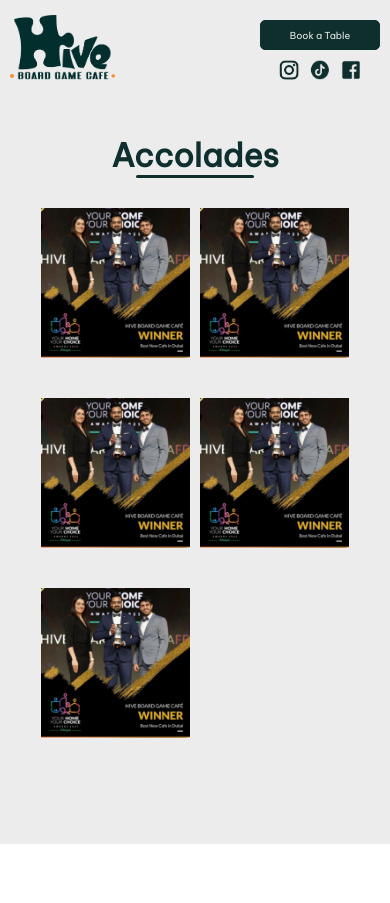
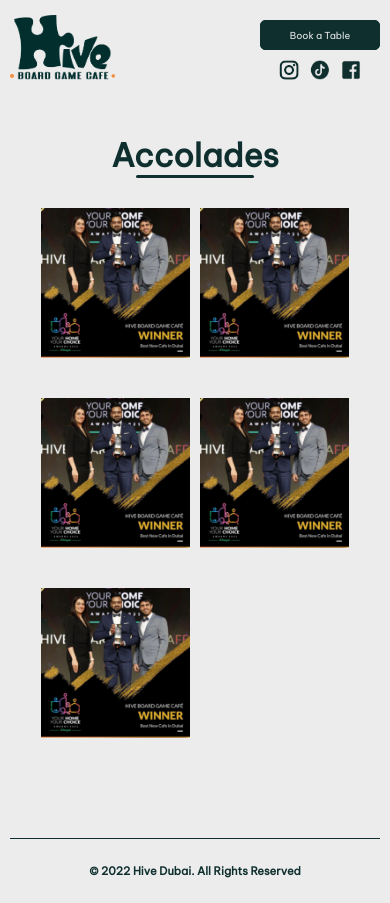
Before and after one commit to oooomair/hive, a React (Create React App) app: page /accolades in a window 390 px wide. Before the commit the page ends 844 px from the top, so only its background shows below. Built offline with nearby package versions, Linux system fonts and the light colour scheme.

Commit message:
almost done

```diff
--- a/src/components/Cards/cards.scss
+++ b/src/components/Cards/cards.scss
@@ -110,7 +110,7 @@
     }
 
     .cards__card {
-        margin: 10px 10px;
+        margin: 20px 10px;
     }
 }
 
@@ -119,7 +119,6 @@
     .cards__card {
         width: 200px;
         height: 340px;
-        margin: 10px 10px;
 
         h2 {
             font-size: 1.2rem;
@@ -135,7 +134,6 @@
     .cards__card {
         width: 220px;
         height: 360px;
-        margin: 10px 10px;
     }
 }
 
--- a/src/components/accolades/Accolades.jsx
+++ b/src/components/accolades/Accolades.jsx
@@ -40,6 +40,9 @@
             )
         })}
         </div>
+        <div className="accolades__copywrite">
+            <h4>© 2022 Hive Dubai. All Rights Reserved</h4>
+        </div>
     </div>
   )
 }
--- a/src/components/accolades/accolades.scss
+++ b/src/components/accolades/accolades.scss
@@ -57,6 +57,19 @@
     }
 }
 
+.accolades__copywrite {
+    margin-top: 40px;
+    display: flex;
+    justify-content: center;
+    width: 95%;
+    padding-top: 25px;
+    border-top: #0E2F2E 1px solid;
+    margin: 50px 0 10px;
+    h4 {
+        color: #0E2F2E;
+    }
+}
+
 @media screen and (max-width: 1400px) {
     .accolades {
         h1 {
@@ -107,6 +120,11 @@
             font-size: 0.7rem;
         }
     }
+    .accolades__copywrite {
+        h4 {
+            font-size: 0.9rem;
+        }
+    }
 }
 
 @media screen and (max-width: 900px) {
@@ -117,6 +135,11 @@
     }
     .accolades__container {
         grid-template-columns: 1fr 1fr;
+    }
+    .accolades__copywrite {
+        h4 {
+            font-size: 0.8rem;
+        }
     }
 }
 
@@ -159,6 +182,11 @@
             font-size: 0.5rem;
         }
     }
+    .accolades__copywrite {
+        h4 {
+            font-size: 0.7rem;
+        }
+    }
 }
 
 @media screen and (max-width: 360px) {
--- a/src/components/contact/contact.scss
+++ b/src/components/contact/contact.scss
@@ -312,6 +312,7 @@
 @media screen and (max-width: 600px) {
     .contact {
         width: 300px;
+        margin: 0 0 20px;
     }
 
     .contact__infos {
```
Also changed, not shown: src/components/eachCard/EachCard.jsx (added, +27 -0 lines), src/components/eachCard/Food.jsx (added, +14 -0 lines), src/App.jsx (line endings or trailing spaces), src/components/eachCard/Desserts.jsx (added), src/components/eachCard/Drinks.jsx (added), src/components/eachCard/eachCard.scss (added).
